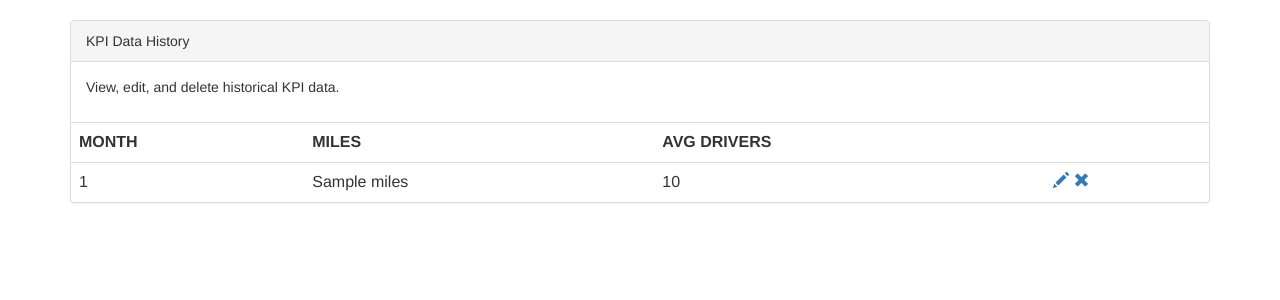
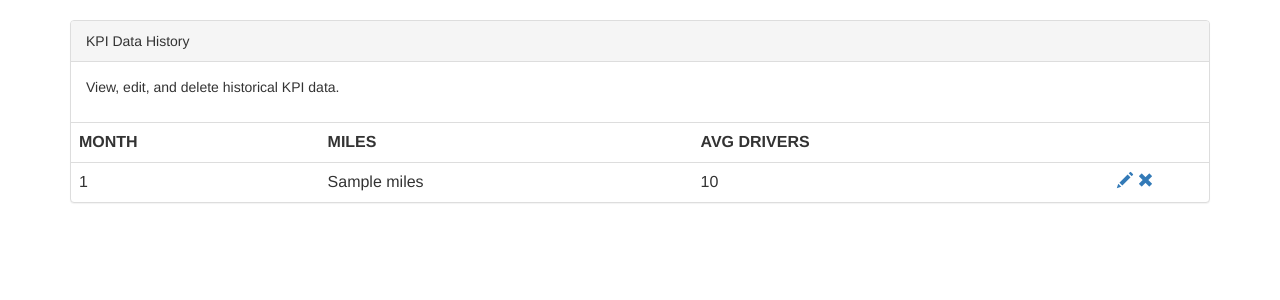
Before and after one commit to jwaltzjr/kpi-data, a Flask app: template app/templates/history.html in a window 1280 px wide. Shown: the part 52-352 px from the top of the page. Run offline with Flask 2, Linux system fonts and the light colour scheme; the template is opened without the code that fills it: most values are stand-ins (such as "Sample title", 1, 10 or a date in 2020); some libraries are stand-ins or nearby versions.

Commit message:
Add main.css

```diff
--- /dev/null
+++ b/app/static/css/main.css
@@ -0,0 +1,3 @@
+.edit-icons {
+  width: 100px;
+}
--- a/app/templates/base.html
+++ b/app/templates/base.html
@@ -5,6 +5,7 @@
     <meta name="description" content="A webapp built for KRC Logistics for adding and modifying KPI data.">
     <meta name="author" content="Jeff Waltz, Jr.">
     <link href="{{ url_for('static', filename='css/bootstrap.min.css') }}" rel="stylesheet">
+    <link href="{{ url_for('static', filename='css/main.css') }}" rel="stylesheet">
     <title>{{ title }}</title>
   </head>
   <body>
```
